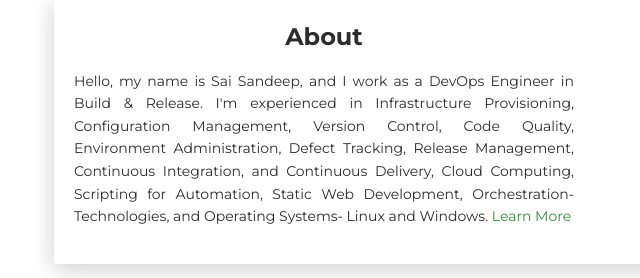
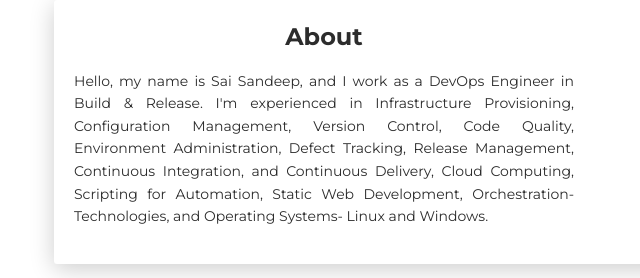
Before and after one commit to sandeepabotu/saisandeeo.github.io, a plain HTML site: page index.html in a window 1280 px wide. Shown: the part 620-898 px from the top of the page, 31-671 px from the left. Drawn offline with Linux system fonts and the light colour scheme.

Commit message:
Update index.html

```diff
--- a/index.html
+++ b/index.html
@@ -83,7 +83,7 @@
                   text-align: justify;
                   }
                 </style>
-            <p class="justified">Hello, my name is Sai Sandeep, and I work as a DevOps Engineer in Build & Release. I'm experienced in Infrastructure Provisioning, Configuration Management, Version Control, Code Quality, Environment Administration, Defect Tracking, Release Management, Continuous Integration, and Continuous Delivery, Cloud Computing, Scripting for Automation, Static Web Development, Orchestration-Technologies, and Operating Systems- Linux and Windows. <a href="https://softwarelife.github.io/" target="_blank">Learn More</a></p>
+            <p class="justified">Hello, my name is Sai Sandeep, and I work as a DevOps Engineer in Build & Release. I'm experienced in Infrastructure Provisioning, Configuration Management, Version Control, Code Quality, Environment Administration, Defect Tracking, Release Management, Continuous Integration, and Continuous Delivery, Cloud Computing, Scripting for Automation, Static Web Development, Orchestration-Technologies, and Operating Systems- Linux and Windows. <!-- <a href="https://softwarelife.github.io/" target="_blank">Learn More</a> --></p>
           </div>
         </div>
         <div class="col-lg-6 col-md-12">
```
